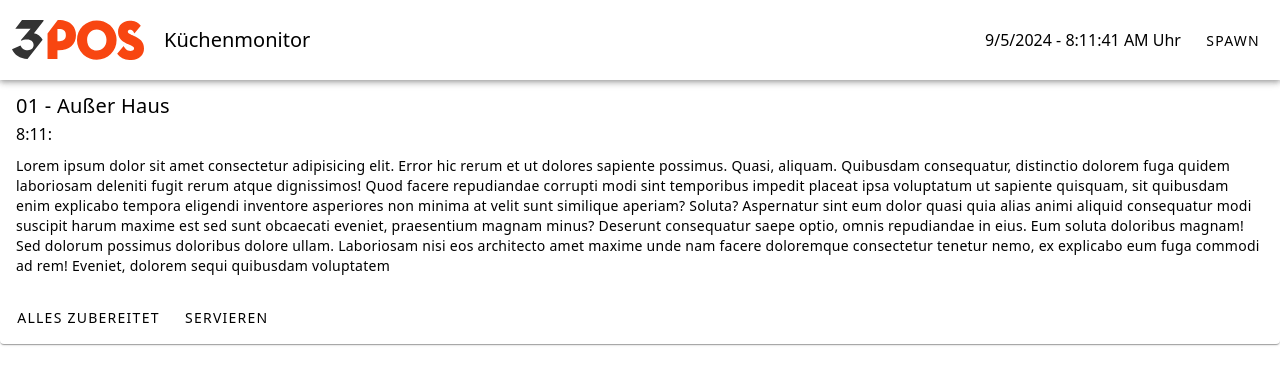
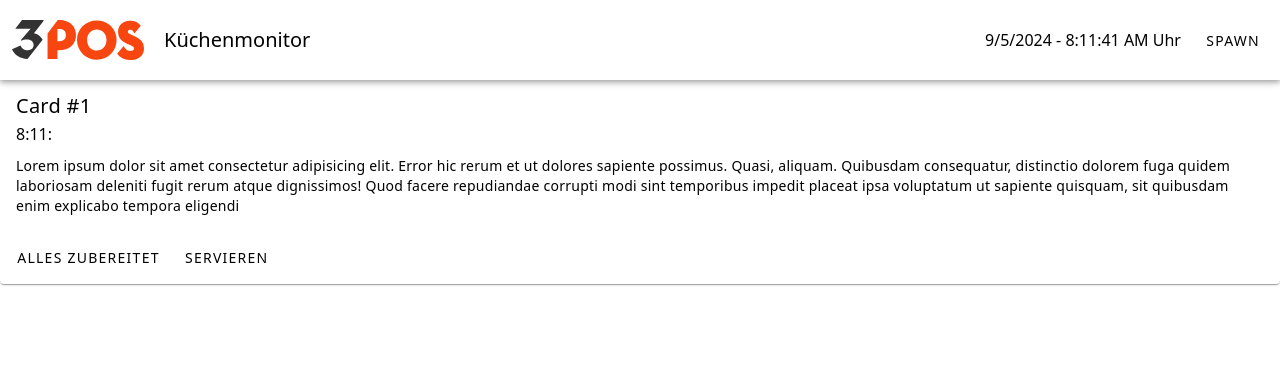
Before and after one commit to Sym0S-Sym0S/Sym0S-Sym0S, a Vue app in the folder kitchenscreen/: page / in a window 1280 px wide. Both pictures are taken after a click on the button "SPAWN". Shown: the top 384 px of the page. Built offline with nearby package versions, Linux system fonts and the light colour scheme.

Commit message:
card spawn and kill

```diff
--- a/kitchenscreen/package.json
+++ b/kitchenscreen/package.json
@@ -11,12 +11,12 @@
     "@mdi/font": "7.4.47",
     "core-js": "^3.37.1",
     "roboto-fontface": "*",
-    "vue": "^3.4.31",
+    "vue": "^3.5.3",
     "vuetify": "^3.6.11"
   },
   "devDependencies": {
     "@babel/types": "^7.24.7",
-    "@types/node": "^20.14.10",
+    "@types/node": "^20.16.5",
     "@vitejs/plugin-vue": "^5.0.5",
     "@vue/eslint-config-typescript": "^13.0.0",
     "autoprefixer": "^10.4.20",
@@ -37,7 +37,7 @@
     "unplugin-fonts": "^1.1.1",
     "unplugin-vue-components": "^0.27.2",
     "unplugin-vue-router": "^0.10.0",
-    "vite": "^5.3.3",
+    "vite": "^5.4.3",
     "vite-plugin-vue-layouts": "^0.11.0",
     "vite-plugin-vuetify": "^2.0.3",
     "vue-router": "^4.4.0",
--- a/kitchenscreen/src/components/AppHeader.vue
+++ b/kitchenscreen/src/components/AppHeader.vue
@@ -9,12 +9,13 @@
     />
     <v-app-bar-title class="mx-2 text-xl">Küchenmonitor</v-app-bar-title>
     <CurrentTime />
-    <v-btn class="bg-green-500">Spawn</v-btn>
+    <v-btn class="bg-green-500" @click="$emit('spawn')">Spawn</v-btn>
   </v-app-bar>
 </template>
 
 <script lang="ts">
   export default {
     name: 'AppHeader',
+    emits: ['spawn'],
   }
 </script>
--- a/kitchenscreen/src/components/KitchenCard.vue
+++ b/kitchenscreen/src/components/KitchenCard.vue
@@ -1,43 +1,84 @@
 <template>
-  <div class="max-w-72 max-h-fit m-2">
-    <v-card
-      class="bg-white text-black"
-    >
+  <div v-if="isVisible" class="max-w-72 max-h-fit m-2">
+    <v-card class="bg-white text-black">
       <v-card-item class="bg-blue-200">
         <v-card-title>{{ cardTitle }}</v-card-title>
         <p class="text-black">{{ cardTime }}</p>
       </v-card-item>
-      <v-card-text>{{ cardText }}</v-card-text>
+      <!-- Apply dynamic class binding to toggle background color -->
+      <v-card-text :class="{ 'bg-green-200': isPrepared, 'bg-white': !isPrepared }">
+        {{ cardText }}
+      </v-card-text>
       <v-card-actions>
-        <v-btn class="bg-green-500">Alles Zubereitet</v-btn>
-        <v-btn class="bg-red-500">Servieren</v-btn>
+        <!-- Button to toggle preparation status -->
+        <v-btn class="bg-green-500" @click="togglePreparation">Alles Zubereitet</v-btn>
+        <!-- Button to remove card -->
+        <v-btn class="bg-red-500" @click="removeCard">Servieren</v-btn>
       </v-card-actions>
     </v-card>
   </div>
 </template>
 
 <script lang="ts">
-  export default {
+  import { defineComponent, PropType, ref, watch } from 'vue'
+
+  // Define the props type
+  interface KitchenCardProps {
+    cardIndex: number;
+  }
+
+  export default defineComponent({
     name: 'KitchenCard',
-    data () {
-      return {
-        cardText: ' Lorem ipsum dolor sit amet consectetur adipisicing elit. ' +
+    props: {
+      cardIndex: {
+        type: Number as PropType<number>,
+        required: true,
+      },
+    },
+    setup (props: KitchenCardProps) {
+      // Reactive properties
+      const cardText = ref(
+        'Lorem ipsum dolor sit amet consectetur adipisicing elit. ' +
           'Error hic rerum et ut dolores sapiente possimus. Quasi, aliquam. ' +
           'Quibusdam consequatur, distinctio dolorem fuga quidem laboriosam ' +
           'deleniti fugit rerum atque dignissimos! Quod facere repudiandae ' +
           'corrupti modi sint temporibus impedit placeat ipsa voluptatum ut ' +
-          'sapiente quisquam, sit quibusdam enim explicabo tempora eligendi ' +
-          'inventore asperiores non minima at velit sunt similique aperiam? ' +
-          'Soluta? Aspernatur sint eum dolor quasi quia alias animi aliquid ' +
-          'consequatur modi suscipit harum maxime est sed sunt obcaecati eveniet, ' +
-          'praesentium magnam minus? Deserunt consequatur saepe optio, omnis ' +
-          'repudiandae in eius. Eum soluta doloribus magnam! Sed dolorum possimus ' +
-          'doloribus dolore ullam. Laboriosam nisi eos architecto amet maxime ' +
-          'unde nam facere doloremque consectetur tenetur nemo, ex explicabo eum ' +
-          'fuga commodi ad rem! Eveniet, dolorem sequi quibusdam voluptatem',
-        cardTitle: '01 - Außer Haus',
-        cardTime: new Date().toLocaleTimeString().slice(0, 5),
+          'sapiente quisquam, sit quibusdam enim explicabo tempora eligendi '
+      )
+      const cardTitle = ref(`Card #${props.cardIndex + 1}`)
+      const cardTime = ref(new Date().toLocaleTimeString().slice(0, 5))
+
+      // Reactive state for preparation status and visibility
+      const isPrepared = ref(false) // Initially not prepared
+      const isVisible = ref(true) // Card is initially visible
+
+      // Watch for changes in cardIndex prop and update cardTitle
+      watch(
+        () => props.cardIndex,
+        (newIndex: number) => {
+          cardTitle.value = `Card No. ${newIndex + 1}`
+        }
+      )
+
+      // Toggle preparation status (background color)
+      const togglePreparation = () => {
+        isPrepared.value = !isPrepared.value
+      }
+
+      // Remove card (set visibility to false)
+      const removeCard = () => {
+        isVisible.value = false
+      }
+
+      return {
+        cardText,
+        cardTitle,
+        cardTime,
+        isPrepared,
+        isVisible,
+        togglePreparation,
+        removeCard,
       }
     },
-  }
+  })
 </script>
--- a/kitchenscreen/src/layouts/default.vue
+++ b/kitchenscreen/src/layouts/default.vue
@@ -1,6 +1,5 @@
 <template>
   <v-app>
-    <AppHeader />
     <v-main class="bg-gray-300">
       <router-view />
     </v-main>
--- a/kitchenscreen/src/pages/index.vue
+++ b/kitchenscreen/src/pages/index.vue
@@ -1,9 +1,44 @@
 <template>
-  <KitchenCard />
+  <div>
+    <AppHeader @spawn="addKitchenCard" />
+    <div>
+      <KitchenCard
+        v-for="(card, index) in kitchenCards"
+        :key="index"
+        :card-index="index"
+      />
+    </div>
+  </div>
 </template>
 
 <script lang="ts">
-  export default {
+  import { defineComponent, ref } from 'vue'
+  import AppHeader from '@/components/AppHeader.vue'
+  import KitchenCard from '@/components/KitchenCard.vue'
+
+  export default defineComponent({
     name: 'Index',
-  }
+    components: {
+      AppHeader,
+      KitchenCard,
+    },
+    setup () {
+      const kitchenCards = ref<Array<object>>([])
+
+      const addKitchenCard = () => {
+        kitchenCards.value.push({})
+      }
+
+      return {
+        kitchenCards,
+        addKitchenCard,
+      }
+    },
+  })
 </script>
+<style scoped>
+div > div {
+  display: flex;
+  flex-wrap: wrap;
+}
+</style>
--- a/kitchenscreen/tsconfig.json
+++ b/kitchenscreen/tsconfig.json
@@ -7,7 +7,8 @@
     "module": "ESNext",
     "moduleResolution": "bundler",
     "paths": {
-      "@/*": ["src/*"]
+      "@/*": ["src/*"],
+      "vue": ["node_modules/vue"]
     },
     "resolveJsonModule": true,
     "types": [
```
Also changed, not shown: kitchenscreen/vite.config.mts, 1 other file (tests, documents, lock files or other folders).
